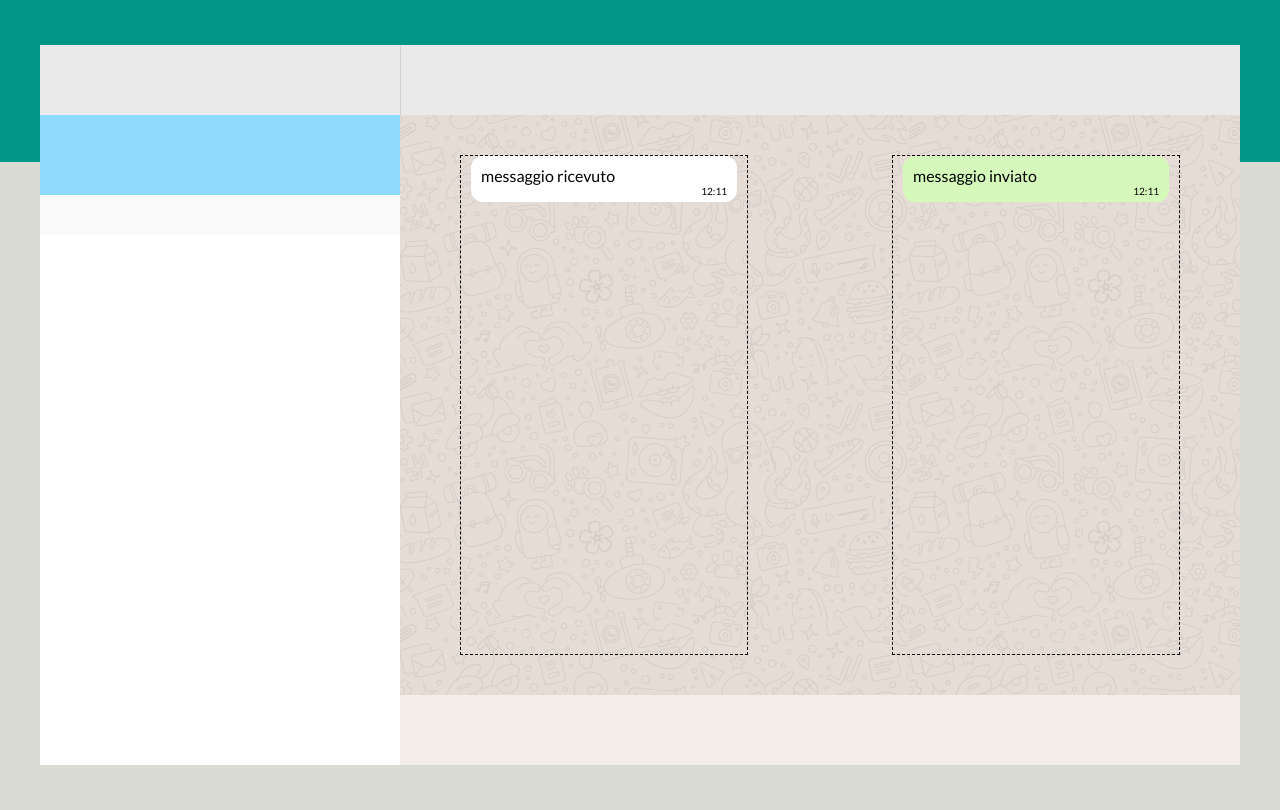
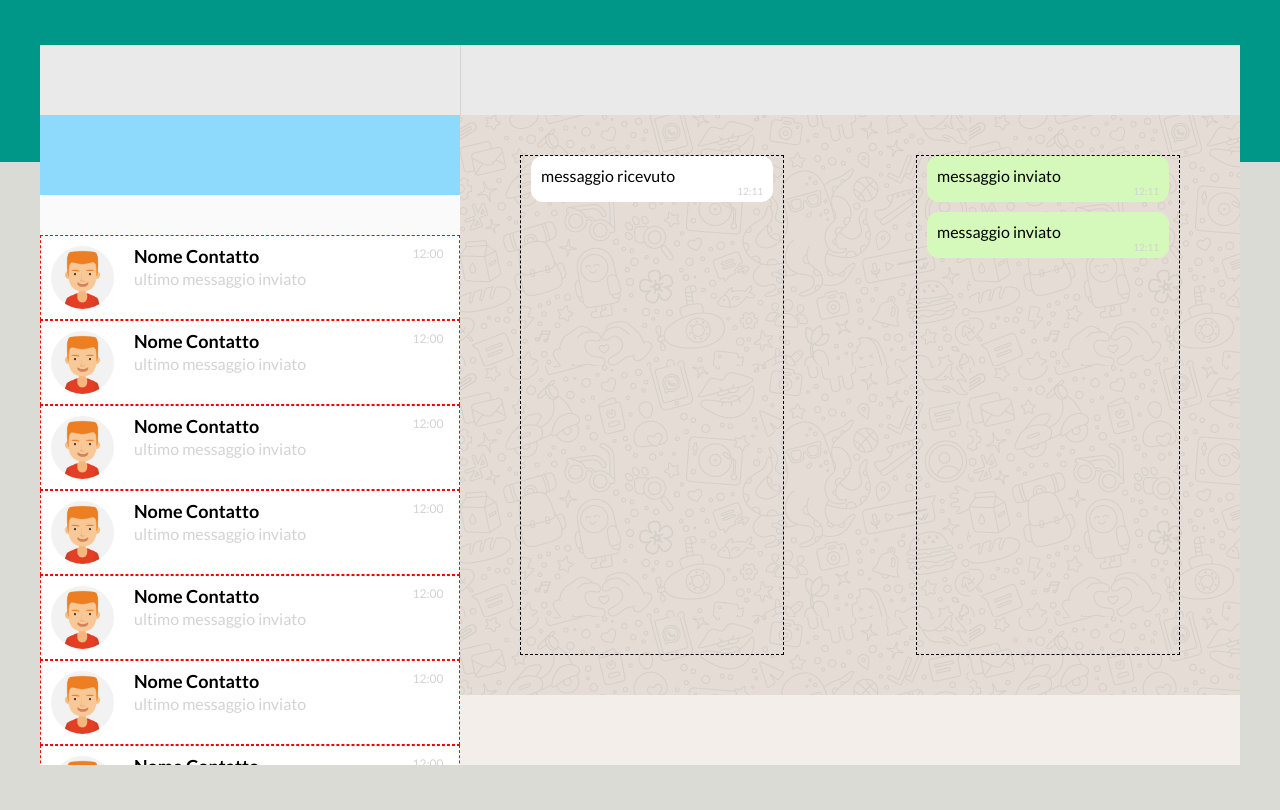
Before and after one commit to AlessioMartella7/vue-boolzapp, a plain HTML site: page index.html in a window 1280 px wide. Drawn offline with nearby package versions, Linux system fonts and the light colour scheme.

Commit message:
added contact cards

```diff
--- a/css/style.css
+++ b/css/style.css
@@ -15,8 +15,16 @@ time {
     display: block;
     text-align: right;
     font-size: 10px;
+    color: lightgray;
 }
 
+img {
+    max-width: 100%;
+}
+
+h4 {
+    font-size: 18px;
+}
 /* Utilities */
 
 .container{
@@ -43,7 +51,7 @@ time {
 /* contacts field */
 
 .contacts-field {
-    width: 30%;
+    width: 35%;
 }
 
 .contacts-field header {
@@ -73,7 +81,7 @@ div.search {
 
 /* message board */
 .message-board {
-    flex-basis: 70%;
+    flex-basis: 65%;
 }
 
 .message-board header {
@@ -103,6 +111,7 @@ div.search {
 }
 
 .message-field > div {
+    margin-bottom: 10px;
     min-height: 20px;
     padding: 10px 10px 5px;
     border-radius: 12px;
@@ -116,3 +125,33 @@ div.search {
 .message-field .recived-message{
     background-color: #fff;
 }
+
+/* lista contatti */
+
+li.contact-card {
+
+    height: 85px;
+    width: 100%;
+    padding: 10px;
+    border: 1px dashed red;
+    display: flex;
+}
+
+.contact-card .contact-img{
+    border-radius: 50%;
+
+}
+
+.contact-card .contact-info {
+    flex-basis: 70%;
+    margin-left: 20px;
+    line-height: 135%;
+}
+
+.contact-card p {
+    color: lightgray;
+}
+
+.contact-card > p {
+    font-size: 12px ;
+}
--- a/index.html
+++ b/index.html
@@ -52,7 +52,73 @@
 
                         <!-- lista contatti -->
                         <nav>
+                            <ul>
+                                <li class="contact-card">
+                                    <img class="contact-img" src="img/avatar_1.png" alt="contatto1">
+                                    <div class="contact-info">
+                                        <h4>Nome Contatto</h4>
+                                        <p>ultimo messaggio inviato</p>
+                                    </div>
+                                    <p>12:00</p>
+                                </li>
+                                <li class="contact-card">
+                                    <img class="contact-img" src="img/avatar_1.png" alt="contatto1">
+                                    <div class="contact-info">
+                                        <h4>Nome Contatto</h4>
+                                        <p>ultimo messaggio inviato</p>
+                                    </div>
+                                    <p>12:00</p>
+                                </li>
+                                <li class="contact-card">
+                                    <img class="contact-img" src="img/avatar_1.png" alt="contatto1">
+                                    <div class="contact-info">
+                                        <h4>Nome Contatto</h4>
+                                        <p>ultimo messaggio inviato</p>
+                                    </div>
+                                    <p>12:00</p>
+                                </li>
+                                <li class="contact-card">
+                                    <img class="contact-img" src="img/avatar_1.png" alt="contatto1">
+                                    <div class="contact-info">
+                                        <h4>Nome Contatto</h4>
+                                        <p>ultimo messaggio inviato</p>
+                                    </div>
+                                    <p>12:00</p>
+                                </li>
+                                <li class="contact-card">
+                                    <img class="contact-img" src="img/avatar_1.png" alt="contatto1">
+                                    <div class="contact-info">
+                                        <h4>Nome Contatto</h4>
+                                        <p>ultimo messaggio inviato</p>
+                                    </div>
+                                    <p>12:00</p>
+                                </li>
+                                <li class="contact-card">
+                                    <img class="contact-img" src="img/avatar_1.png" alt="contatto1">
+                                    <div class="contact-info">
+                                        <h4>Nome Contatto</h4>
+                                        <p>ultimo messaggio inviato</p>
+                                    </div>
+                                    <p>12:00</p>
+                                </li>
+                                <li class="contact-card">
+                                    <img class="contact-img" src="img/avatar_1.png" alt="contatto1">
+                                    <div class="contact-info">
+                                        <h4>Nome Contatto</h4>
+                                        <p>ultimo messaggio inviato</p>
+                                    </div>
+                                    <p>12:00</p>
+                                </li>
+                                <li class="contact-card">
+                                    <img class="contact-img" src="img/avatar_1.png" alt="contatto1">
+                                    <div class="contact-info">
+                                        <h4>Nome Contatto</h4>
+                                        <p>ultimo messaggio inviato</p>
+                                    </div>
+                                    <p>12:00</p>
+                                </li>
 
+                            </ul>
                         </nav>
 
                     </article>
@@ -75,6 +141,10 @@
 
                             <!-- messaggi inviati -->
                             <div class="message-field">
+                                <div class="sent-message">
+                                    <p>messaggio inviato</p>
+                                    <time>12:11</time>
+                                </div>
                                 <div class="sent-message">
                                     <p>messaggio inviato</p>
                                     <time>12:11</time>
```
